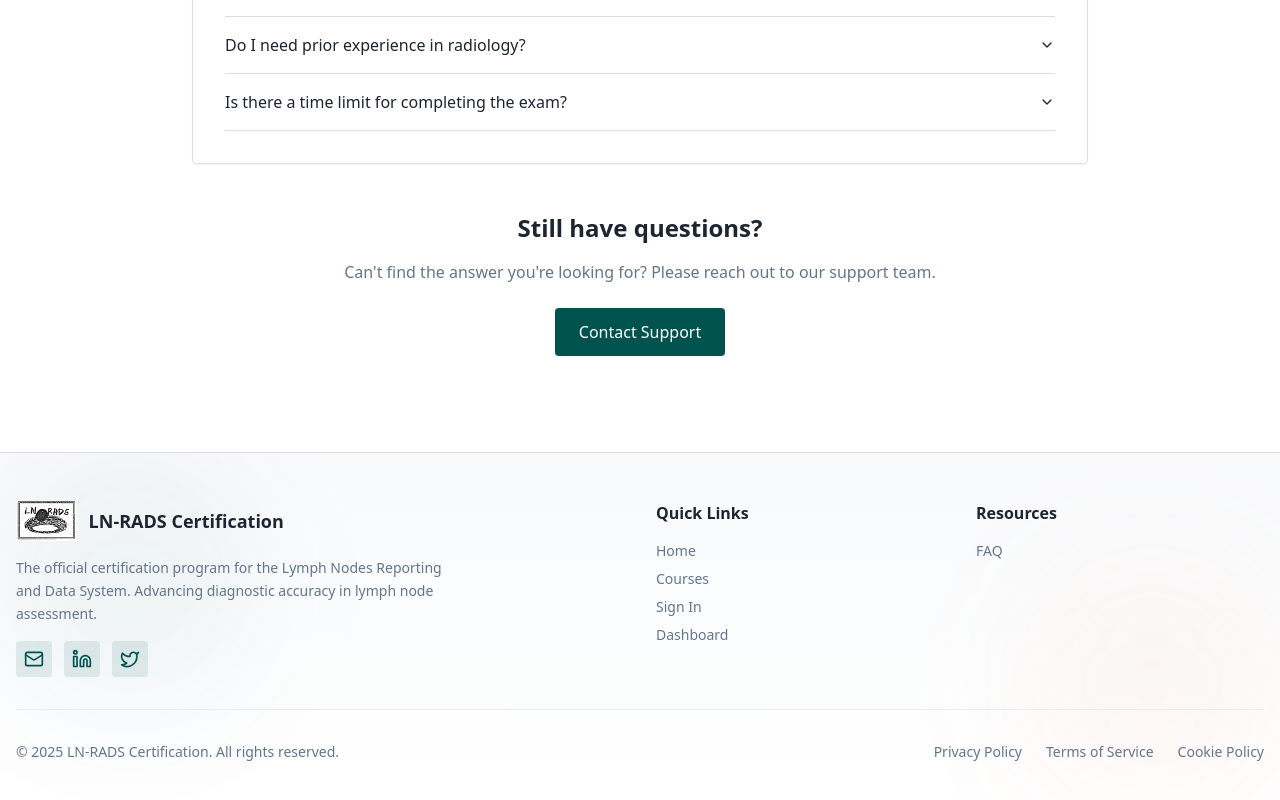
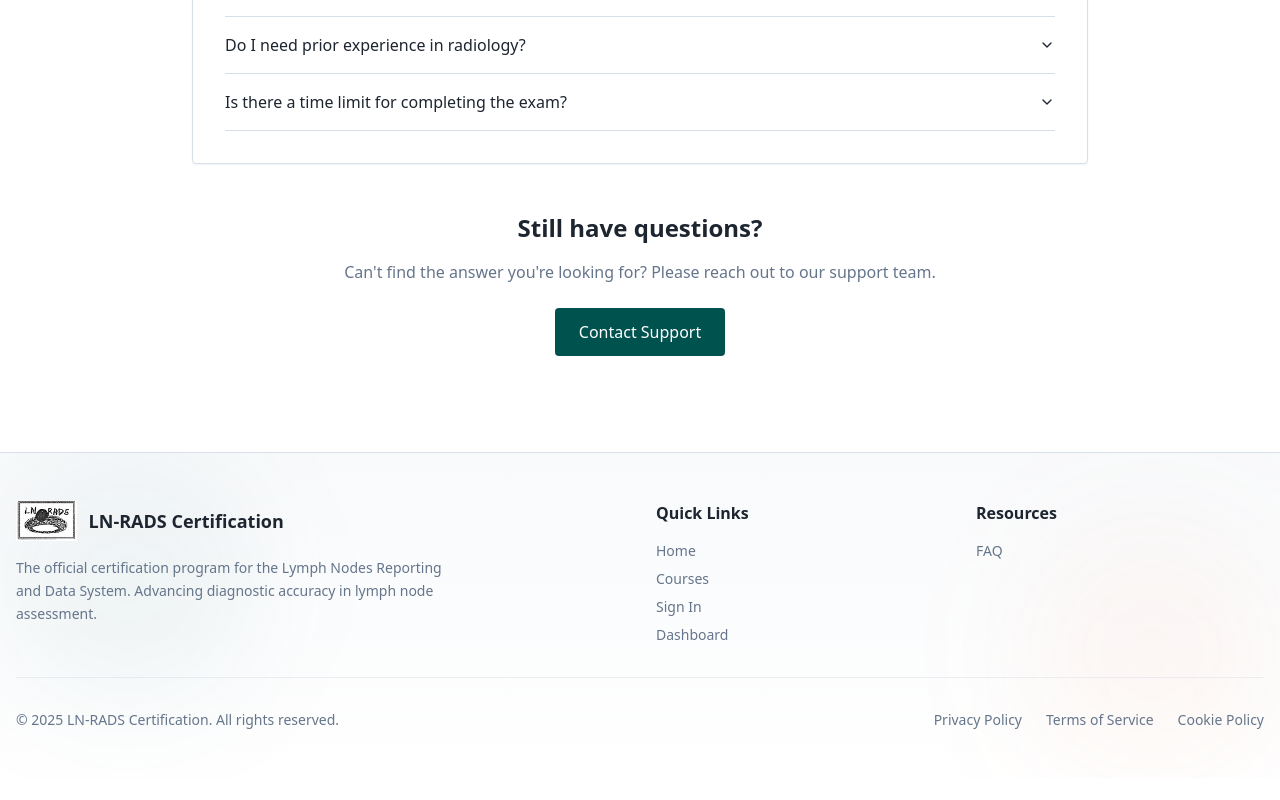
Before and after one commit to dominik-olsz/ln-rads-cert, a React (Vite) app: page /faq in a window 1280 px wide. Shown: the part 1099-1899 px from the top of the page. After the commit the page ends 1877 px from the top, so only its background shows below. Built offline with nearby package versions, Linux system fonts and the light colour scheme; the HTML template or start-up script is replaced by a standard one.

Commit message:
Remove footer link

```diff
--- a/src/components/Footer.tsx
+++ b/src/components/Footer.tsx
@@ -21,33 +21,6 @@ const Footer = () => {
               The official certification program for the Lymph Nodes Reporting and Data System.
               Advancing diagnostic accuracy in lymph node assessment.
             </p>
-            <div className="flex gap-3">
-              <a
-                href="mailto:info@lnrads.com"
-                className="p-2 rounded-lg bg-primary/10 hover:bg-primary/20 transition-colors"
-                aria-label="Email"
-              >
-                <Mail className="h-5 w-5 text-primary" />
-              </a>
-              <a
-                href="https://linkedin.com"
-                target="_blank"
-                rel="noopener noreferrer"
-                className="p-2 rounded-lg bg-primary/10 hover:bg-primary/20 transition-colors"
-                aria-label="LinkedIn"
-              >
-                <Linkedin className="h-5 w-5 text-primary" />
-              </a>
-              <a
-                href="https://twitter.com"
-                target="_blank"
-                rel="noopener noreferrer"
-                className="p-2 rounded-lg bg-primary/10 hover:bg-primary/20 transition-colors"
-                aria-label="Twitter"
-              >
-                <Twitter className="h-5 w-5 text-primary" />
-              </a>
-            </div>
           </div>
 
           {/* Quick links */}
```
